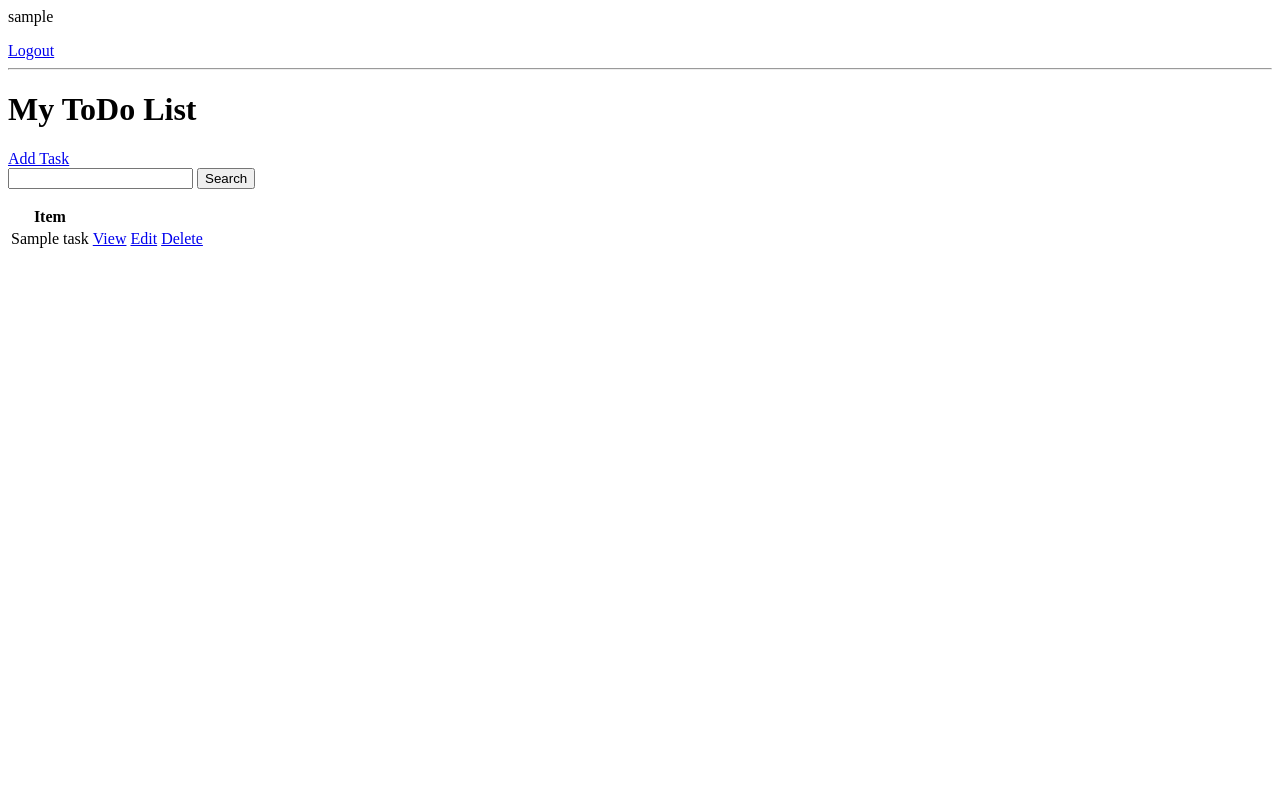
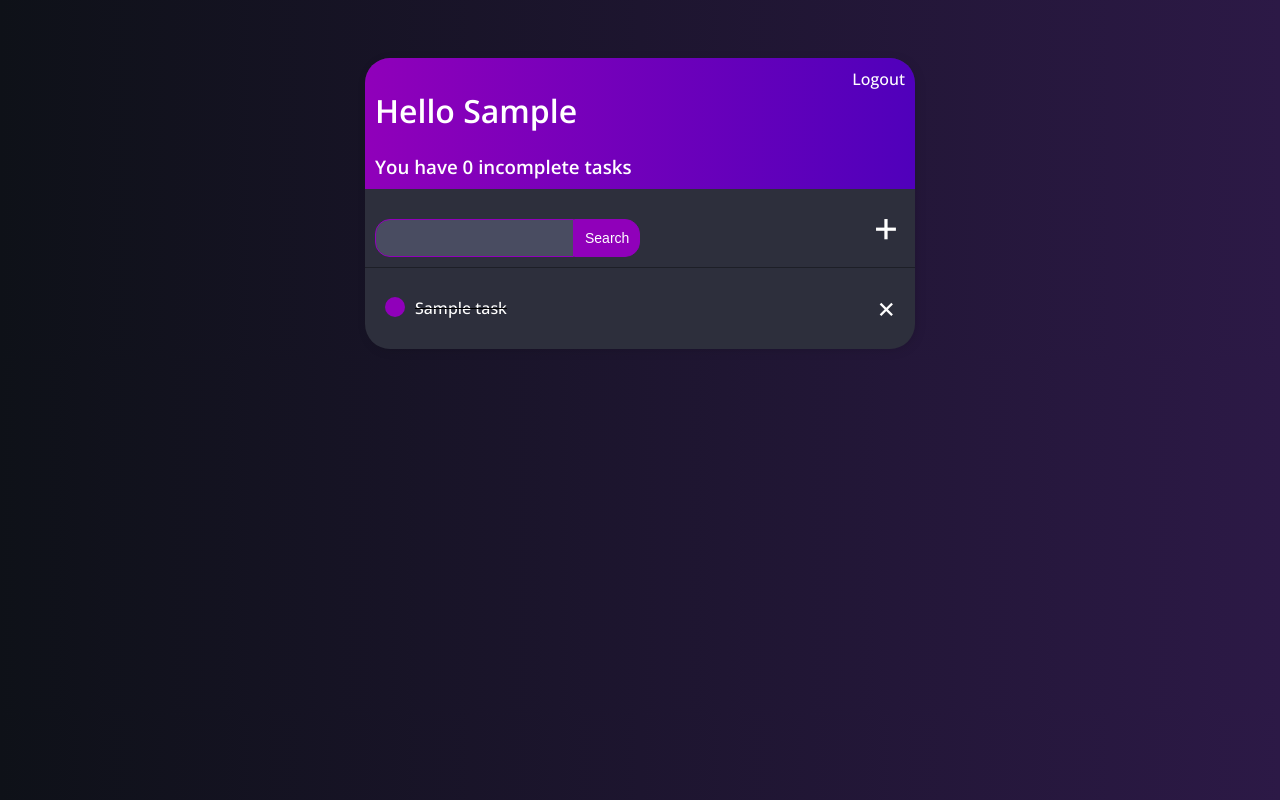
Before and after one commit to whitebbit/django-todo, a Django app: page / in a window 1280 px wide. Run offline with Django 4.2, Linux system fonts and the light colour scheme; a user stored in the database is signed in; tables that the repository leaves empty hold one stand-in row (values such as "Sample post").

Commit message:
start styling

```diff
--- a/base/templates/base/main.html
+++ b/base/templates/base/main.html
@@ -0,0 +1,22 @@
+{% load static %}
+
+<!DOCTYPE html>
+<html lang="en">
+<head>
+    <meta charset="UTF-8">
+    <meta http-equiv="X-UA-Compatible" content="IE=edge">
+    <meta name="viewport" content="width=device-width, initial-scale=1.0">
+    <title>Ya.ToDo</title>
+    <link rel="preconnect" href="https://fonts.googleapis.com">
+    <link rel="preconnect" href="https://fonts.gstatic.com" crossorigin>
+    <link href="https://fonts.googleapis.com/css2?family=Open+Sans:wght@300;500;600&display=swap" rel="stylesheet">
+    <link rel="stylesheet" href="{% static 'css/main.css' %}">
+</head>
+<body>
+    <div class="container">
+        {% block content %}
+
+        {% endblock content %}
+    </div>
+</body>
+</html>
--- a/base/templates/base/task.html
+++ b/base/templates/base/task.html
@@ -1 +1,6 @@
+{% extends "base/main.html" %}
+{% block content %}
+
 <h1>Task: {{task}}</h1>
+
+{%endblock content%}
--- a/base/templates/base/task_list.html
+++ b/base/templates/base/task_list.html
@@ -1,33 +1,53 @@
+{% extends "base/main.html" %}
+{% block content %}
 
+<div class="header-bar">
+  <div>
+    <h1>Hello {{request.user|title}}</h1>
+    <h3>You have {{count}} incomplete task{{ count|pluralize:"s" }}</h3>
+  </div>
   {%if request.user.is_authenticated%}
-  <p>{{request.user}}</p>
   <a href={%url 'logout'%}>Logout</a>
   {%else%}
   <a href={%url 'login'%}>Login</a>
   {%endif%}
+</div>
 
-<hr>
-<h1>My ToDo List {{color}}</h1>
 
-<a href="{% url 'task-create' %}">Add Task</a>
+<div id="search-add-wrapper">
 
   <form method="GET">
     <input type="text" name="search-area">
-  <input type="submit" value="Search">
+    <input class="button" type="submit" value="Search">
   </form>
 
-<table>
-  <tr>
-    <th>Item</th>
-  </tr>
+  <a id="add-link" href="{% url 'task-create' %}">&#43;</a>
+
+</div>
+
+
+
+<div class="task-items-wrapper">
   {%for task in tasks%}
-  <tr>
-    <td>{{task.title}}</td>
-    <td><a href={%url 'task' task.id%}>View</a></td>
-    <td><a href={%url 'task-update' task.id%}>Edit</a></td>
-    <td><a href={%url 'task-delete' task.id%}>Delete</a></td>
-  </tr>
+  <div class="task-wrapper">
+      {% if task.complete %}
+        <div class="task-title">
+          <div class="task-complete-icon"></div>
+          <s><a href={%url 'task' task.id%}>{{task}}</a></s>
+        </div>
+      {% else %}
+      <div class="task-title">
+        <div class="task-incomplete-icon"></div>
+        <a href={%url 'task' task.id%}>{{task}}</a>
+      </div>
+
+      {% endif %}
+      <a class="delete-link" href={%url 'task-delete' task.id%}>&#215;</a>
+  </div>
+
+
   {% empty %}
   <h3>No items in list</h3>
   {% endfor %}
-</table>
+</div>
+{% endblock content %}
--- a/base/views.py
+++ b/base/views.py
@@ -38,7 +38,8 @@ class RegisterView(FormView):
     def get(self, request: HttpRequest, *args: str, **kwargs: Any) -> HttpResponse:
         if self.request.user.is_authenticated:
             return redirect("tasks")
-        return super(RegisterView, self).get(*args, **kwargs)
+        return super(RegisterView, self).get(request, *args, **kwargs)
+
 
 class TaskList(LoginRequiredMixin, ListView):
     model = Task
--- /dev/null
+++ b/static/css/main.css
@@ -0,0 +1,142 @@
+body{
+    background: rgb(14,17,24);
+    background: linear-gradient(90deg, rgba(14,17,24,1) 0%, rgba(44,25,70,1) 100%);
+    font-family: 'Open Sans', sans-serif;
+    padding-top: 50px;
+}
+
+a{
+    text-decoration: none;
+    color: white;
+}
+
+.container{
+    max-width: 550px;
+    margin: auto;
+    background-color: #2D2F3C;
+    -webkit-box-shadow: 2px 2px 13px -4px rgba(0, 0, 0, 0.21);
+    box-shadow: 2px 2px 13px -4px rgba(0, 0, 0, 0.21);
+    border-radius: 25px;
+}
+
+h1, h2, h3, h3, h4, h5, h6{
+    color: white;
+
+}
+
+.header-bar{
+    display: flex;
+    justify-content: space-between;
+    color: white;
+    padding: 10px;
+    border-radius: 5px 5px 0 0;
+    background: rgb(144,0,186);
+    background: linear-gradient(90deg, rgba(144,0,186,1) 0%, rgba(80,0,187,1) 100%);
+    border-radius: 25px 25px 0 0;
+
+}
+
+.header-bar h3{
+    margin: 0;
+}
+
+.task-wrapper{
+    display: flex;
+    align-items: center;
+    justify-content: space-between;
+    padding: 20px;
+    border-top: 1px solid #1d1f27;
+}
+
+.task-title{
+    display: flex;
+}
+
+.task-title a{
+    text-decoration: none;
+    color: white;
+    margin-left: 10px;
+}
+
+.task-complete-icon{
+    height: 20px;
+    width: 20px;
+    background: rgb(144,0,186);
+    border-radius: 50%;
+}
+.task-incomplete-icon{
+    height: 20px;
+    width: 20px;
+    background: #494c61;
+    border-radius: 50%;
+}
+
+#search-add-wrapper form{
+    margin-top: 20px;
+    display: flex;
+}
+
+#search-add-wrapper{
+    display: flex;
+    justify-content: space-between;
+    align-items: center;
+    padding: 10px;
+}
+
+#add-link{
+    color:white;
+    text-decoration: none;
+    font-size: 42px;
+    margin-right: 7px;
+}
+
+.delete-link{
+    font-size: 30px;
+}
+
+#search-add-wrapper input[type=text],
+#search-add-wrapper input[type=password],
+#search-add-wrapper textarea{
+    border: 1px solid rgb(144,0,186);
+    border-radius: 15px 0 0 15px;
+    background-color: #494c61;
+
+    padding: 10px;
+    width: 90%;
+}
+
+label{
+    padding-top: 10px !important;
+    display: block;
+}
+
+#search-add-wrapper .button{
+    border: 1px solid rgb(144,0,186);
+    background-color: rgb(144,0,186);
+    color: white;
+    padding: 10px;
+    font-size: 14px;
+    border-radius: 0 15px 15px 0;
+    cursor: pointer;
+    text-decoration: none;
+}
+
+input[type=text],
+input[type=password],
+textarea{
+    border: 1px solid rgb(144,0,186);
+    border-radius: 15px;
+    background-color: #494c61;
+    padding: 10px;
+    width: 90%;
+}
+.button{
+    border: 1px solid rgb(144,0,186);
+    background-color: rgb(144,0,186);
+    color: white;
+    padding: 10px;
+    font-size: 14px;
+    border-radius:15px;
+    cursor: pointer;
+    text-decoration: none;
+}
--- a/todo/settings.py
+++ b/todo/settings.py
@@ -118,6 +118,10 @@ LOGIN_URL = 'login'
 
 STATIC_URL = 'static/'
 
+STATICFILES_DIRS = [
+    BASE_DIR / "static"
+]
+
 # Default primary key field type
 # https://docs.djangoproject.com/en/4.2/ref/settings/#default-auto-field
 
```
Also changed, not shown: base/templates/base/login.html (+6 -1 lines), base/templates/base/register.html (+6 -1 lines), base/templates/base/task_confirm_delete.html (+6 -1 lines), base/templates/base/task_form.html (+6 -1 lines). Lines whose indentation alone changed are shown as unchanged.
